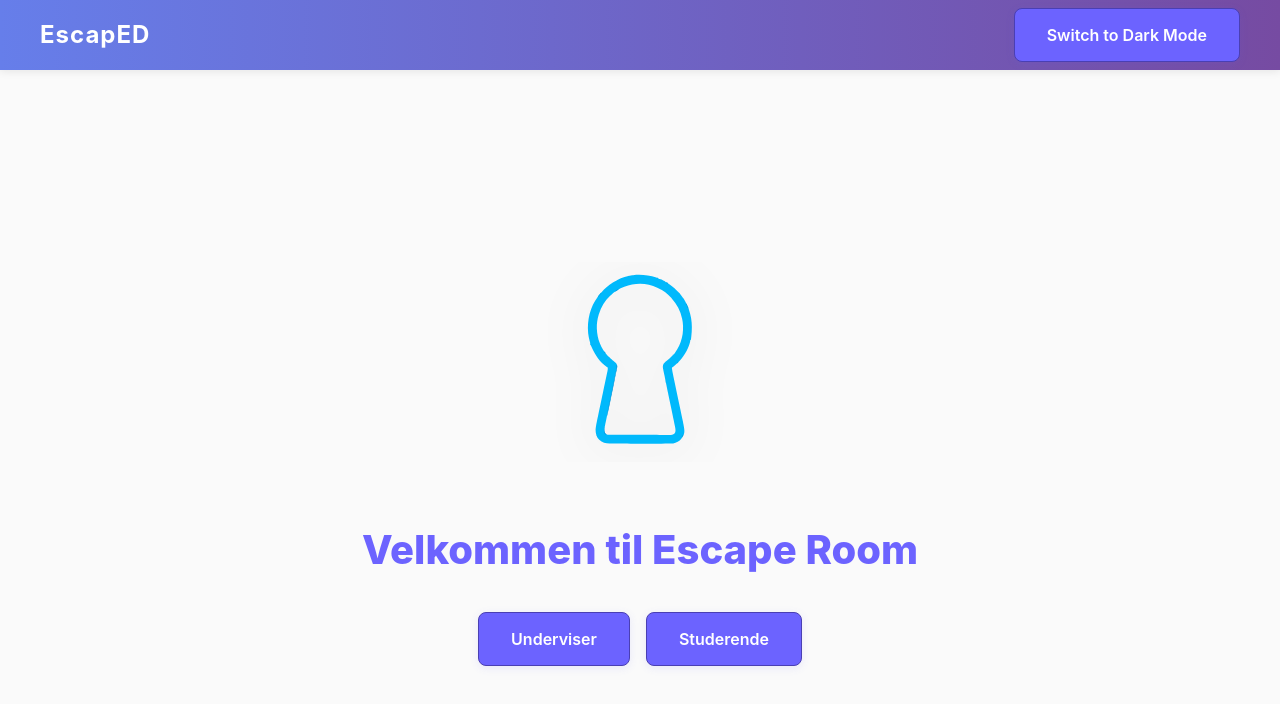
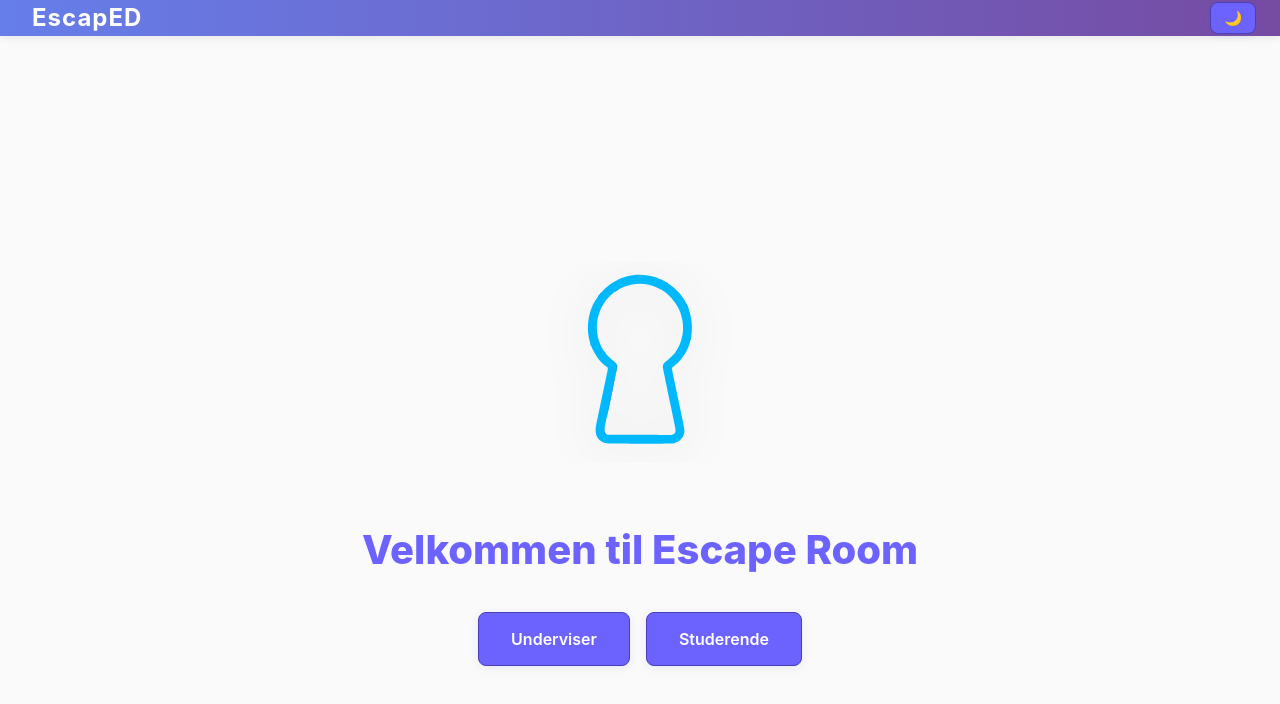
Before and after one commit to TheRealChair/DevOps, a React (Vite) app in the folder my-react-app/: page / in a window 1280 px wide. Shown: the top 704 px of the page. Built offline with nearby package versions, Linux system fonts and the light colour scheme; no server answers.

Commit message:
changed darkmode button to emojis

```diff
--- a/my-react-app/src/components/TopBar.css
+++ b/my-react-app/src/components/TopBar.css
@@ -2,7 +2,7 @@
   width: 100vw;
   background: linear-gradient(90deg, #667eea 0%, #764ba2 100%);
   color: #fff;
-  padding: 0.5rem 0;
+  padding: 0rem 0;
   box-shadow: 0 2px 8px rgba(0,0,0,0.08);
   position: fixed;
   top: 0;
@@ -10,11 +10,12 @@
   z-index: 1000;
 }
 .topbar-content {
+  width: 100%;
+  max-width: none;
   display: flex;
   align-items: center;
   justify-content: space-between;
-  max-width: 1200px;
-  margin: 0 auto;
+  margin: 0;
   padding: 0 2rem;
 }
 .topbar-title {
@@ -22,6 +23,19 @@
   font-size: 1.5rem;
   letter-spacing: 1px;
 }
+.topbar-buttons {
+  margin-left: auto;
+  display: flex;
+  align-items: center;
+  justify-content: flex-end;
+}
 .topbar-buttons > * {
   margin-left: 1rem;
 }
+.topbar .themed-btn {
+  padding: 0.3rem 0.8rem;
+  font-size: 0.9rem;
+  min-width: unset;
+  height: 2rem;
+  margin-right: 3.5rem;
+}
--- a/my-react-app/src/components/TopBar.tsx
+++ b/my-react-app/src/components/TopBar.tsx
@@ -18,7 +18,7 @@ const TopBar: React.FC<TopBarProps> = ({ darkMode, setDarkMode }) => {
             className="themed-btn"
             onClick={() => setDarkMode(dm => !dm)}
           >
-            {darkMode ? 'Switch to Light Mode' : 'Switch to Dark Mode'}
+            {darkMode ? '🌞' : '🌙'}
           </button>
         </div>
       </div>
```
